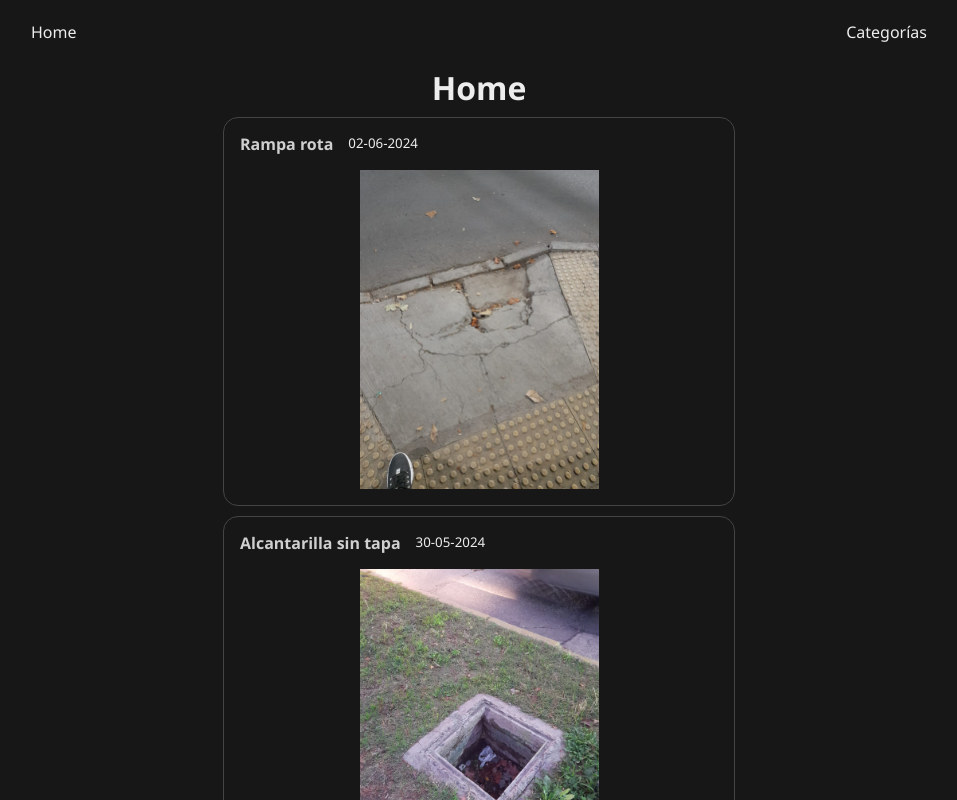
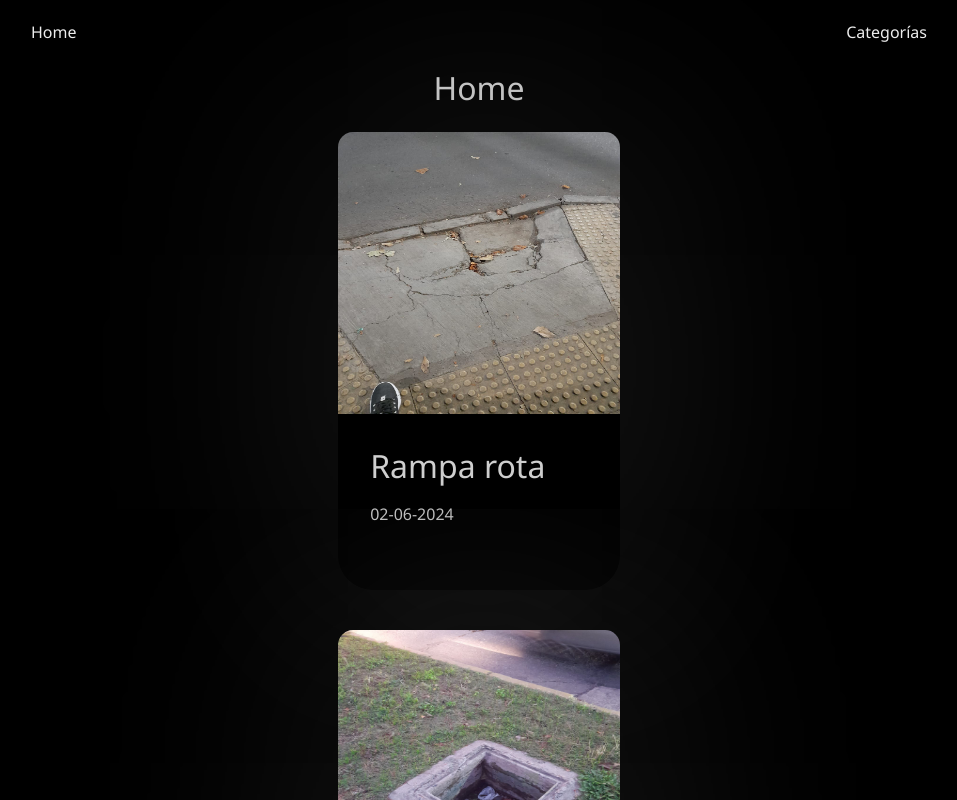
Before and after one commit to sebapkfd/city-app, a React (Vite) app: page / in a window 1280 px wide. Shown: the top 800 px of the page, without its empty margins (161-1118 px from the left). Built offline with nearby package versions, Linux system fonts and the light colour scheme.

Commit message:
Improved IssueItem card style

```diff
--- a/src/App.css
+++ b/src/App.css
@@ -1,7 +1,7 @@
 :root {
-  --main-bg-color: #171717;
-  --soft-bg-color: #444444;
-  --warm-elements-color: #DA0037;
+  --main-bg-color: #000;
+  --soft-bg-color: #252525;
+  --warm-elements-color: #a52344;
   --main-text-color: #EDEDED;
 }
 
@@ -28,11 +28,15 @@ body {
 .issue-item {
   display: flex;
   flex-direction: column;
-  width: 40vw;
-  border: 1px solid var(--soft-bg-color);
-  border-radius: 15px;
-  margin: 5px 0;
-  padding: 1rem;
+  width: 22vw;
+  /* height: 25vw; */
+  /* border: 1px solid var(--soft-bg-color); */
+  border-radius: 35px;
+  margin: 20px 0;
+  /* background-color: var(--soft-bg-color); */
+  /* padding: 1.5rem; */
+  box-shadow: 5px 5px 700px var(--soft-bg-color);
+  /* padding: 1rem; */
 }
 
 .issue-header {
@@ -43,16 +47,18 @@ body {
 
 .issue-title {
   display: flex;
-  justify-content: center;
-  align-items: center;
+  flex-direction: column;
+  /* align-items: start; */
   color: #cfcfcf;
-  margin-right: 15px;
+  padding: 2rem 2rem 4rem 2rem;
+  /* margin-bottom: 2rem; */
 }
 
 .issue-title h2 {
-  font-weight: 600;
-  font-size: 1rem;
-  line-height: 1rem;
+  /* font-weight: 600; */
+  font-size: 2rem;
+  line-height: 2.5rem;
+  margin-bottom: 1rem;
 }
 
 .issue-date {
@@ -73,15 +79,30 @@ body {
 
 .issue-picture {
   display: flex;
+  flex-direction: column;
   justify-content: center;
   align-items: center;
-  margin-top: 1rem;
 }
 
 .issue-item img {
-  width: 50%;
-  height: 50%;
+  width: 100%;
+  aspect-ratio: 1/1;
+  /* height: 50%; */
+  border-radius: 15px 15px 0 0;
 }
+
+/* .issue-title-overlay {
+  background-color: red;
+}
+
+.issue-title-overlay {
+  position: absolute;
+  bottom: 16px;
+  left: 50%;
+  transform: translate(-50%, -50%);
+  padding: 0 16px;
+  font-weight: 100;
+} */
 
 
 .embla {
--- a/src/components/IssueItem.tsx
+++ b/src/components/IssueItem.tsx
@@ -10,14 +10,12 @@ type Issue = {
 const IssueItem = ({ issue }: { issue: Issue }) => {
   return (
     <div className="issue-item">
-      <div className="issue-header">
-        <div className="issue-title">
-          <h2>{issue.title}</h2>
-        </div>
-        <small>{issue.date}</small>
-      </div>
       <div className="issue-picture">
         <img src={"http://localhost:5173/" + issue.pictures[0]} />
+      </div>
+      <div className="issue-title">
+        <h2>{issue.title}</h2>
+        <p>{issue.date}</p>
       </div>
     </div>
   );
--- a/src/index.css
+++ b/src/index.css
@@ -57,6 +57,7 @@ h4,
 h5,
 h6 {
   overflow-wrap: break-word;
+  font-weight: unset;
 }
 
 /*
```
